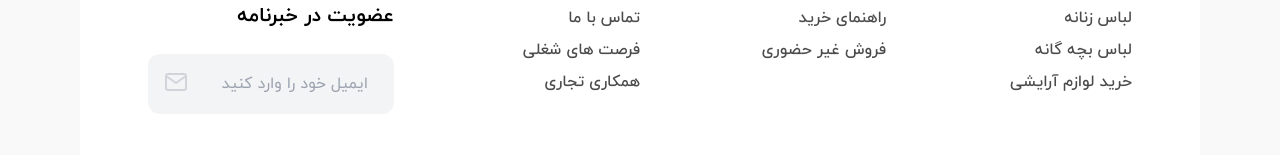
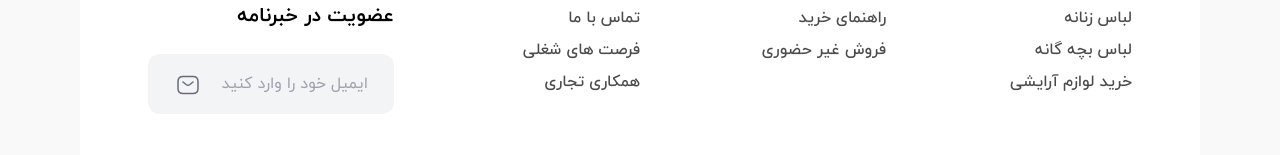
Before and after one commit to Ario-Team/shapino-frontend, a Next.js app: page / in a window 1280 px wide. Shown: the part 1847-2002 px from the top of the page. Built offline with nearby package versions, Linux system fonts and the light colour scheme.

Commit message:
Added the original icon

```diff
--- a/components/Footer.jsx
+++ b/components/Footer.jsx
@@ -5,8 +5,8 @@ import {
   FaTwitter,
   FaWhatsapp,
 } from "react-icons/fa";
-import { FiMail } from "react-icons/fi";
 import deliverySVG from "../public/svgs/delivery.svg";
+import mailSVG from "../public/svgs/mail.svg";
 import guaranteeSVG from "../public/svgs/guarantee.svg";
 import shieldSVG from "../public/svgs/shield.svg";
 import supporterSVG from "../public/svgs/supporter.svg";
@@ -78,7 +78,9 @@ const Footer = () => {
                 className="peer w-full outline-none bg-gray-100 py-4 rounded-xl font-iran-yekan font-normal text-base pr-6 border-transparent border-2 transition-colors duration-300 hover:border-gray-400 focus:border-gray-400"
                 placeholder="ایمیل خود را وارد کنید"
               />
-              <FiMail className="text-gray-300 absolute text-2xl left-4 top-4 transition-colors duration-300 peer-hover:text-gray-400 peer-focus:text-gray-400" />
+              <div className="absolute top-[1.2rem] left-7 cursor-pointer">
+                <Image src={mailSVG} width={24} height={24} alt="Mail svg" />
+              </div>
             </div>
           </div>
         </div>
```
Also changed, not shown: public/svgs/mail.svg (added).
